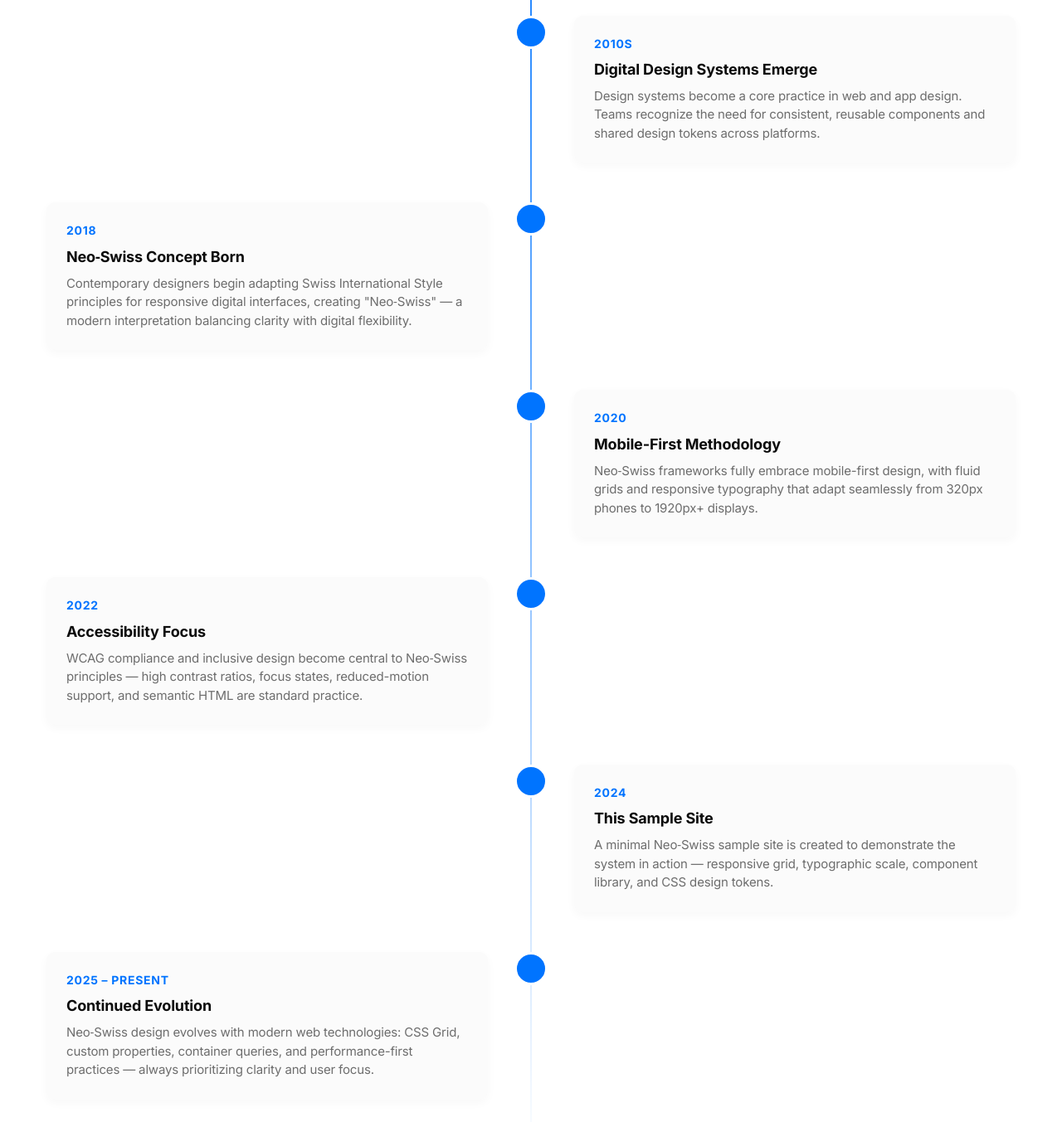
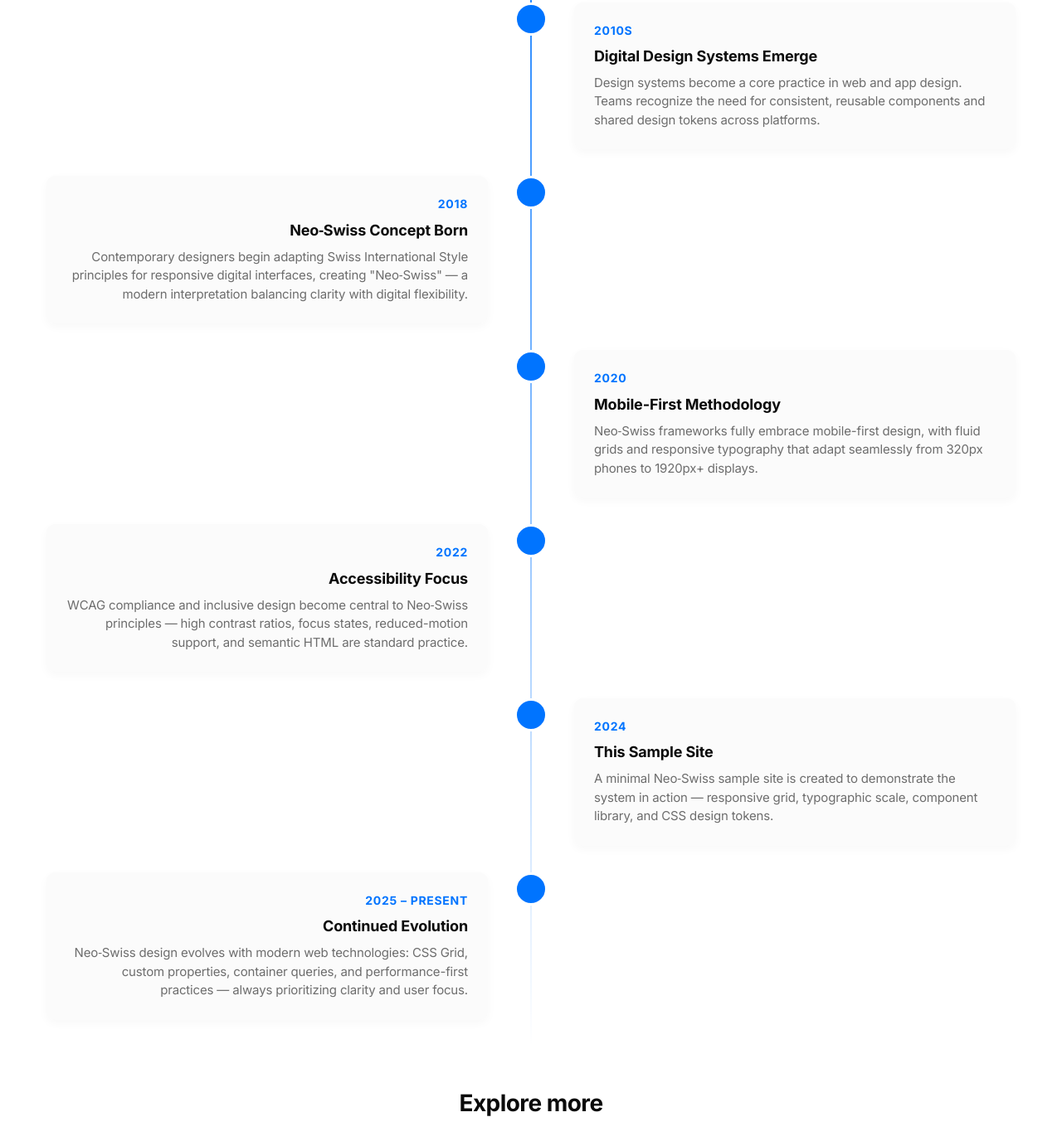
Before and after one commit to Sug3rCooki3/Neo-Swiss-Design, a plain HTML site: page timeline.html in a window 1280 px wide. Shown: the part 561-1914 px from the top of the page at 83% size. Drawn offline with Linux system fonts and the light colour scheme.

Commit message:
fix: corrected the timeline so it canbe viewed in mobile without issue

```diff
--- a/styles/styles.css
+++ b/styles/styles.css
@@ -183,7 +183,9 @@ body.neo-swiss{
     font-weight:700;
 }
 /* Removed .get-started-grid (not used) - index uses the generic .grid system */
-.get-started .card{ min-height:0; display:flex; flex-direction:column; justify-content:center; padding: var(--space-2); height:100%; }
+.get-started .card{ min-height:0; display:flex; flex-direction:column; justify-content:center; padding: var(--space-3); padding-left: 0; height:100%; }
+/* ensure h3 headings inside cards are flush with the container */
+.get-started h3 { margin-left: 0; }
 .get-started h3{ margin:0 0 var(--space-1) 0; font-size: 18px; }
 .get-started p { font-size: 14px; line-height: 1.4; }
 
@@ -202,6 +204,7 @@ body.neo-swiss{
 	background:var(--surface);
 	border-radius:10px;
 	padding:var(--space-3);
+	padding-left: 0;
 	box-shadow: none;
 	/* ensure cards fill their grid cell and allow vertical centering */
 	display:flex;
@@ -216,6 +219,7 @@ body.neo-swiss{
 	border:none;
 	border-radius:8px;
 	padding:var(--space-3);
+	padding-left: 0;
 	box-shadow: none;
 }
 
@@ -373,7 +377,8 @@ body.neo-swiss{
 
 .feature {
 	position: relative;
-	padding-left: var(--space-3);
+	padding-left: 0;
+	padding-right: var(--space-3);
 	padding-bottom: var(--space-3);
 	/* make feature cards fill grid cell and center content */
 	display:flex;
@@ -382,6 +387,19 @@ body.neo-swiss{
 	height:100%;
 	min-height:0;
 }
+
+/* Make headings inside these blocks flush with container */
+.get-started h3,
+.feature h3,
+.doc-card h4,
+.card h3 { margin-left: 0; }
+
+/* Documentation-specific: ensure doc cards align with section heading */
+.docs .doc-card {
+	padding-left: 0;
+	padding-right: var(--space-3);
+}
+.docs h4, .docs .doc-card h4 { margin-left: 0; }
 
 .feature h3 {
 	font-size: clamp(1.125rem, 3vw, 1.375rem);
@@ -422,6 +440,7 @@ body.neo-swiss{
 
 .docs .doc-card {
 	padding: var(--space-3);
+	padding-left: 0;
 	display: flex;
 	flex-direction: column;
 	justify-content: center;
--- a/styles/timeline.css
+++ b/styles/timeline.css
@@ -2,59 +2,42 @@
 .timeline-container {
 	position: relative;
 	padding: var(--space-4) 0;
+	list-style: none;
+	margin: 0;
+	display: grid;
+	grid-template-columns: 1fr;
+	gap: var(--space-4);
+}
+
+/* The vertical line */
+.timeline-container::before {
+	content: '';
+	position: absolute;
+	left: 19px; /* Center of the 40px dot (20px) minus half line width (1px) */
+	top: 0;
+	bottom: 0;
+	width: 2px;
+	background: linear-gradient(to bottom, var(--accent), transparent);
+	z-index: 0;
 }
 
 .timeline-item {
 	display: grid;
-	grid-template-columns: 1fr 40px 1fr;
-	gap: var(--space-4);
-	margin-bottom: var(--space-6);
-	align-items: start;
+	grid-template-columns: 40px 1fr;
+	gap: var(--space-3);
+	position: relative;
 }
 
-/* Alternate left/right layout on desktop */
-@media (min-width: var(--bp-lg)) {
-	.timeline-item:nth-child(odd) {
-		direction: rtl;
-	}
-	.timeline-item:nth-child(odd) > * {
-		direction: ltr;
-	}
-}
-
-/* Mobile: single column centered */
-@media (max-width: 767px) {
-	.timeline-item {
-		grid-template-columns: 40px 1fr;
-		gap: var(--space-3);
-	}
-}
-
-.timeline-dot {
+.timeline-marker {
 	width: 40px;
 	height: 40px;
 	border-radius: 50%;
 	background: var(--accent);
 	border: 3px solid var(--bg);
 	position: relative;
-	flex-shrink: 0;
-	z-index: 2;
-}
-
-.timeline-line {
-	position: absolute;
-	left: 50%;
-	top: 0;
-	bottom: 0;
-	width: 2px;
-	background: linear-gradient(to bottom, var(--accent), transparent);
-	transform: translateX(-50%);
-}
-
-@media (max-width: 767px) {
-	.timeline-line {
-		left: 19px;
-	}
+	z-index: 1;
+	grid-column: 1;
+	grid-row: 1;
 }
 
 .timeline-content {
@@ -62,9 +45,12 @@
 	border-radius: 10px;
 	padding: var(--space-3);
 	box-shadow: 0 4px 12px rgba(11,11,11,0.03);
+	grid-column: 2;
+	grid-row: 1;
 }
 
 .timeline-date {
+	display: block;
 	font-weight: 700;
 	color: var(--accent);
 	margin-bottom: var(--space-1);
@@ -75,7 +61,7 @@
 
 .timeline-title {
 	font-weight: 700;
-	margin-bottom: var(--space-1);
+	margin: 0 0 var(--space-1) 0;
 	font-size: 18px;
 }
 
@@ -83,15 +69,47 @@
 	color: var(--muted);
 	font-size: 15px;
 	line-height: 1.5;
+	margin: 0;
 }
 
-/* Ensure timeline-content is wide enough on desktop */
-@media (min-width: var(--bp-lg)) {
+/* Desktop: Alternating Layout */
+@media (min-width: 768px) {
+	.timeline-container {
+		/* Keep container as a single column stack of items */
+		grid-template-columns: 1fr;
+	}
+
+	/* Center the line */
+	.timeline-container::before {
+		left: 50%;
+		transform: translateX(-50%);
+	}
+
+	.timeline-item {
+		display: grid;
+		grid-template-columns: 1fr 40px 1fr;
+		gap: var(--space-4);
+		width: 100%;
+	}
+
+	.timeline-marker {
+		grid-column: 2;
+		grid-row: 1;
+		margin: 0 auto;
+	}
+
+	/* Odd items: Content Left */
 	.timeline-item:nth-child(odd) .timeline-content {
 		grid-column: 1;
+		grid-row: 1;
+		text-align: right;
 	}
+
+	/* Even items: Content Right */
 	.timeline-item:nth-child(even) .timeline-content {
 		grid-column: 3;
+		grid-row: 1;
+		text-align: left;
 	}
 }
 
--- a/timeline.html
+++ b/timeline.html
@@ -30,79 +30,70 @@
 		</section>
 
 		<section id="timeline" class="container section">
-			<div class="timeline-container">
-				<div class="timeline-line"></div>
+			<ol class="timeline-container">
+				<li class="timeline-item">
+					<div class="timeline-marker" aria-hidden="true"></div>
+					<div class="timeline-content">
+						<time class="timeline-date" datetime="1950">1950s – 1960s</time>
+						<h3 class="timeline-title">Swiss International Style</h3>
+						<p class="timeline-description">The original Swiss style emerges in Switzerland, emphasizing objective communication through rigid grids, clean typography, and asymmetric layouts — influencing graphic design globally for decades.</p>
+					</div>
+				</li>
 
-				<div class="timeline-item">
+				<li class="timeline-item">
+					<div class="timeline-marker" aria-hidden="true"></div>
 					<div class="timeline-content">
-						<div class="timeline-date">1950s – 1960s</div>
-						<div class="timeline-title">Swiss International Style</div>
-						<div class="timeline-description">The original Swiss style emerges in Switzerland, emphasizing objective communication through rigid grids, clean typography, and asymmetric layouts — influencing graphic design globally for decades.</div>
+						<time class="timeline-date" datetime="2010">2010s</time>
+						<h3 class="timeline-title">Digital Design Systems Emerge</h3>
+						<p class="timeline-description">Design systems become a core practice in web and app design. Teams recognize the need for consistent, reusable components and shared design tokens across platforms.</p>
 					</div>
-					<div class="timeline-dot"></div>
-					<div></div>
-				</div>
+				</li>
 
-				<div class="timeline-item">
-					<div></div>
-					<div class="timeline-dot"></div>
+				<li class="timeline-item">
+					<div class="timeline-marker" aria-hidden="true"></div>
 					<div class="timeline-content">
-						<div class="timeline-date">2010s</div>
-						<div class="timeline-title">Digital Design Systems Emerge</div>
-						<div class="timeline-description">Design systems become a core practice in web and app design. Teams recognize the need for consistent, reusable components and shared design tokens across platforms.</div>
+						<time class="timeline-date" datetime="2018">2018</time>
+						<h3 class="timeline-title">Neo‑Swiss Concept Born</h3>
+						<p class="timeline-description">Contemporary designers begin adapting Swiss International Style principles for responsive digital interfaces, creating "Neo‑Swiss" — a modern interpretation balancing clarity with digital flexibility.</p>
 					</div>
-				</div>
+				</li>
 
-				<div class="timeline-item">
+				<li class="timeline-item">
+					<div class="timeline-marker" aria-hidden="true"></div>
 					<div class="timeline-content">
-						<div class="timeline-date">2018</div>
-						<div class="timeline-title">Neo‑Swiss Concept Born</div>
-						<div class="timeline-description">Contemporary designers begin adapting Swiss International Style principles for responsive digital interfaces, creating "Neo‑Swiss" — a modern interpretation balancing clarity with digital flexibility.</div>
+						<time class="timeline-date" datetime="2020">2020</time>
+						<h3 class="timeline-title">Mobile-First Methodology</h3>
+						<p class="timeline-description">Neo‑Swiss frameworks fully embrace mobile-first design, with fluid grids and responsive typography that adapt seamlessly from 320px phones to 1920px+ displays.</p>
 					</div>
-					<div class="timeline-dot"></div>
-					<div></div>
-				</div>
+				</li>
 
-				<div class="timeline-item">
-					<div></div>
-					<div class="timeline-dot"></div>
+				<li class="timeline-item">
+					<div class="timeline-marker" aria-hidden="true"></div>
 					<div class="timeline-content">
-						<div class="timeline-date">2020</div>
-						<div class="timeline-title">Mobile-First Methodology</div>
-						<div class="timeline-description">Neo‑Swiss frameworks fully embrace mobile-first design, with fluid grids and responsive typography that adapt seamlessly from 320px phones to 1920px+ displays.</div>
+						<time class="timeline-date" datetime="2022">2022</time>
+						<h3 class="timeline-title">Accessibility Focus</h3>
+						<p class="timeline-description">WCAG compliance and inclusive design become central to Neo‑Swiss principles — high contrast ratios, focus states, reduced-motion support, and semantic HTML are standard practice.</p>
 					</div>
-				</div>
+				</li>
 
-				<div class="timeline-item">
+				<li class="timeline-item">
+					<div class="timeline-marker" aria-hidden="true"></div>
 					<div class="timeline-content">
-						<div class="timeline-date">2022</div>
-						<div class="timeline-title">Accessibility Focus</div>
-						<div class="timeline-description">WCAG compliance and inclusive design become central to Neo‑Swiss principles — high contrast ratios, focus states, reduced-motion support, and semantic HTML are standard practice.</div>
+						<time class="timeline-date" datetime="2024">2024</time>
+						<h3 class="timeline-title">This Sample Site</h3>
+						<p class="timeline-description">A minimal Neo‑Swiss sample site is created to demonstrate the system in action — responsive grid, typographic scale, component library, and CSS design tokens.</p>
 					</div>
-					<div class="timeline-dot"></div>
-					<div></div>
-				</div>
+				</li>
 
-				<div class="timeline-item">
-					<div></div>
-					<div class="timeline-dot"></div>
+				<li class="timeline-item">
+					<div class="timeline-marker" aria-hidden="true"></div>
 					<div class="timeline-content">
-						<div class="timeline-date">2024</div>
-						<div class="timeline-title">This Sample Site</div>
-						<div class="timeline-description">A minimal Neo‑Swiss sample site is created to demonstrate the system in action — responsive grid, typographic scale, component library, and CSS design tokens.</div>
+						<time class="timeline-date" datetime="2025">2025 – Present</time>
+						<h3 class="timeline-title">Continued Evolution</h3>
+						<p class="timeline-description">Neo‑Swiss design evolves with modern web technologies: CSS Grid, custom properties, container queries, and performance-first practices — always prioritizing clarity and user focus.</p>
 					</div>
-				</div>
-
-				<div class="timeline-item">
-					<div class="timeline-content">
-						<div class="timeline-date">2025 – Present</div>
-						<div class="timeline-title">Continued Evolution</div>
-						<div class="timeline-description">Neo‑Swiss design evolves with modern web technologies: CSS Grid, custom properties, container queries, and performance-first practices — always prioritizing clarity and user focus.</div>
-					</div>
-					<div class="timeline-dot"></div>
-					<div></div>
-				</div>
-			</div>
+				</li>
+			</ol>
 		</section>
 
 		<section class="container section text-center">
```
